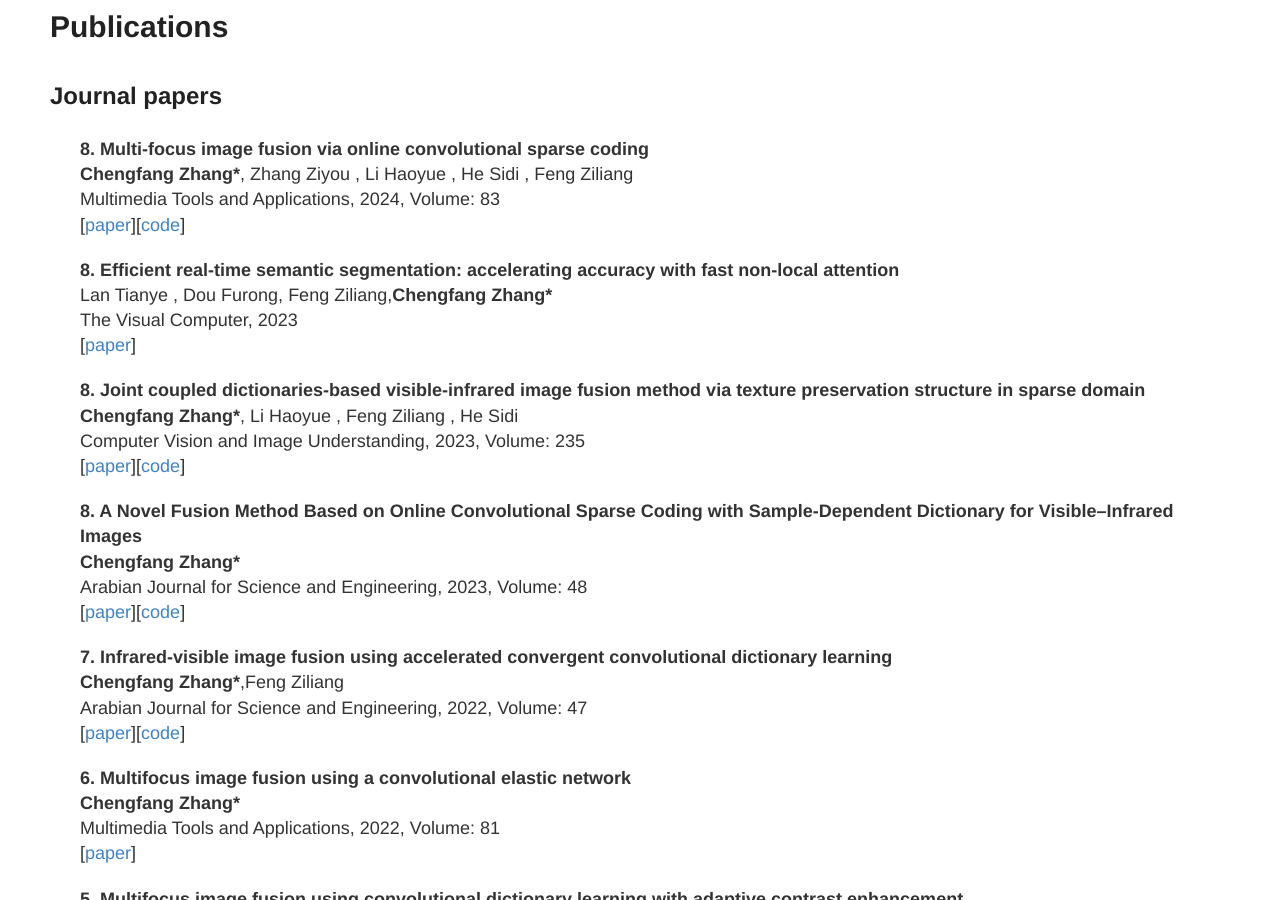
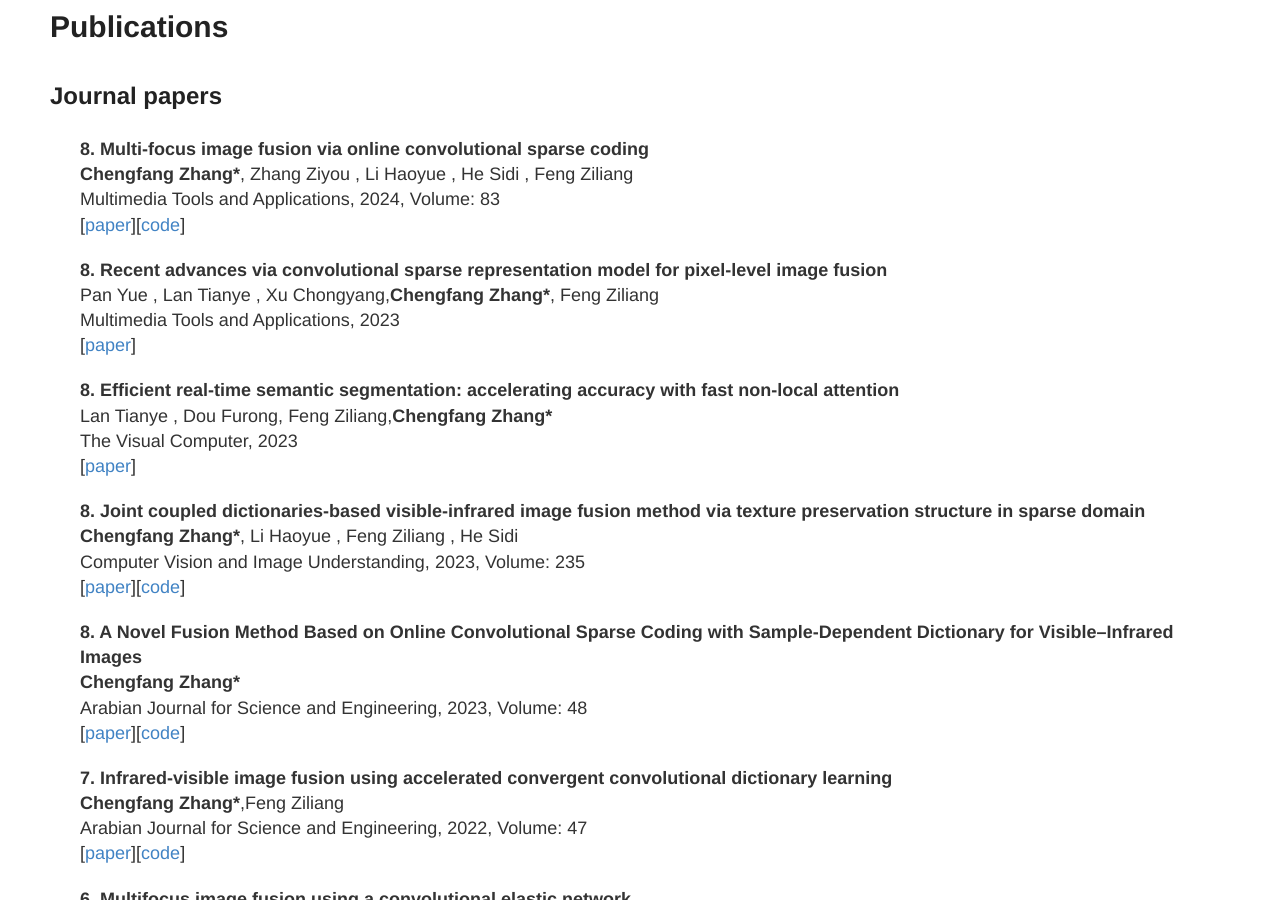
Before and after one commit to ChengfangZhang117/ChengfangZhang117.github.io, a Jekyll site: the page built from index.md, in a window 1280 px wide and 900 px high, scrolled down 725 px. Built offline with Jekyll 4.4.1, drawn with Linux system fonts in a browser that asks for light colours; our own code applies the rules of GitHub Pages for plain Markdown files.

Commit message:
index.md

```diff
--- a/index.md
+++ b/index.md
@@ -36,6 +36,17 @@ I am currently a member at [Intelligent Policing Key Laboratory of Sichuan Provi
  [<a href="https://doi.org/10.1007/s11042-023-15972-z">paper</a>][<a href="https://github.com/ChengfangZhang117/OCSC">code</a>]
    </div>
 </div>
+
+<div class="publication media paperhi">
+<div class="media-body">
+      <b>8. Recent advances via convolutional sparse representation model for pixel-level image fusion</b><br>
+     Pan Yue , Lan Tianye , Xu Chongyang,<strong><b>Chengfang Zhang*</b></strong>, Feng Ziliang<br/>
+     Multimedia Tools and Applications, 2023 <br/>
+ [<a href="https://doi.org/10.1007/s00371-023-03135-y">paper</a>]
+   </div>
+</div>
+
+
 
 <div class="publication media paperhi">
 <div class="media-body">
```
